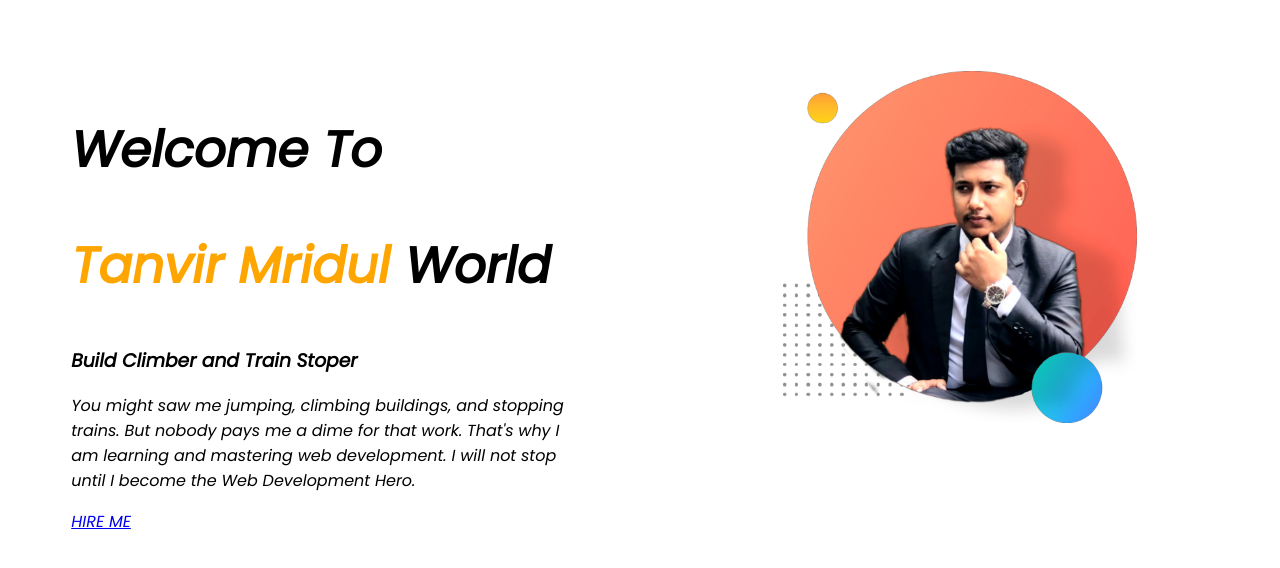
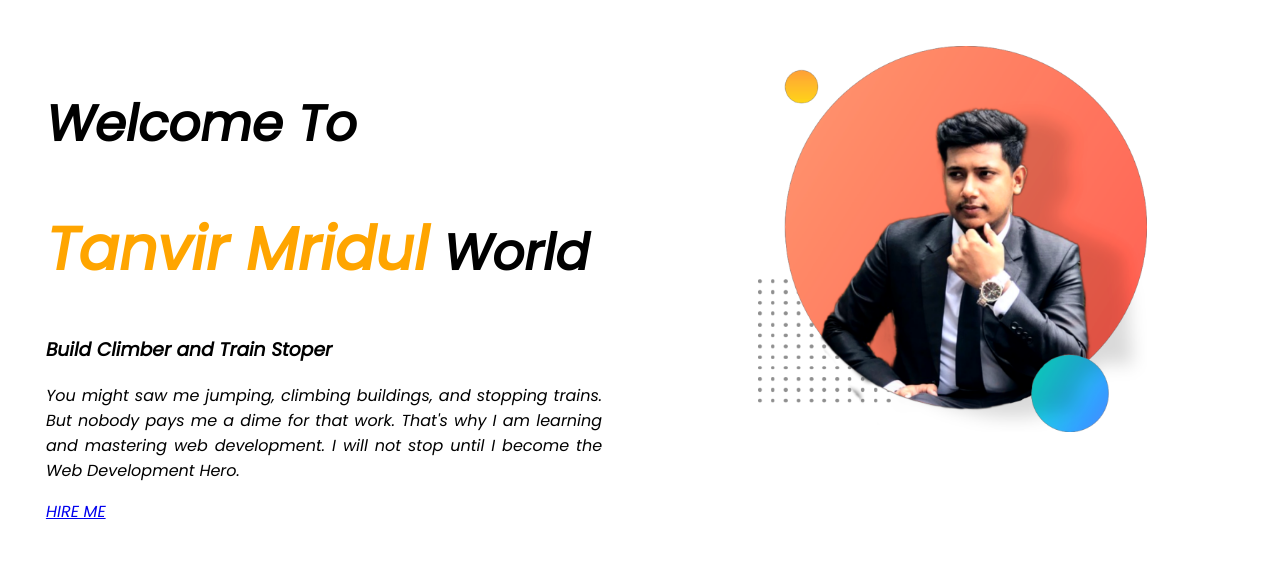
Before and after one commit to Tanvir-Mridul/developer-protfolio, a plain HTML site: page index.html in a window 1280 px wide. Drawn offline with Linux system fonts and the light colour scheme.

Commit message:
add align

```diff
--- a/index.html
+++ b/index.html
@@ -19,7 +19,7 @@
             <h1>Welcome To</h1>
             <h1><span class="name">Tanvir Mridul</span> World</h1>
             <h3>Build Climber and Train Stoper</h3>
-            <p>You might saw me jumping, climbing buildings, and stopping
+            <p id="des-1">You might saw me jumping, climbing buildings, and stopping
                 trains. But nobody pays me a dime for that work. That's why I am learning and mastering web development.
                 I
                 will not stop until I become the Web Development Hero. </p>
--- a/style.css
+++ b/style.css
@@ -4,6 +4,8 @@ body {
 
 .name {
     color: orange;
+    font-size: 60px;
+    font-weight: bolder;
 
 }
 
@@ -17,7 +19,7 @@ section {
 
 .half-width {
     width: 50%;
-    padding: 5%;
+    padding: 3%;
 }
 
 .half-width img {
@@ -28,3 +30,7 @@ section {
 .link-buttion {
     text-decoration: none;
 }
+
+#des-1 {
+    text-align: justify;
+}
```
